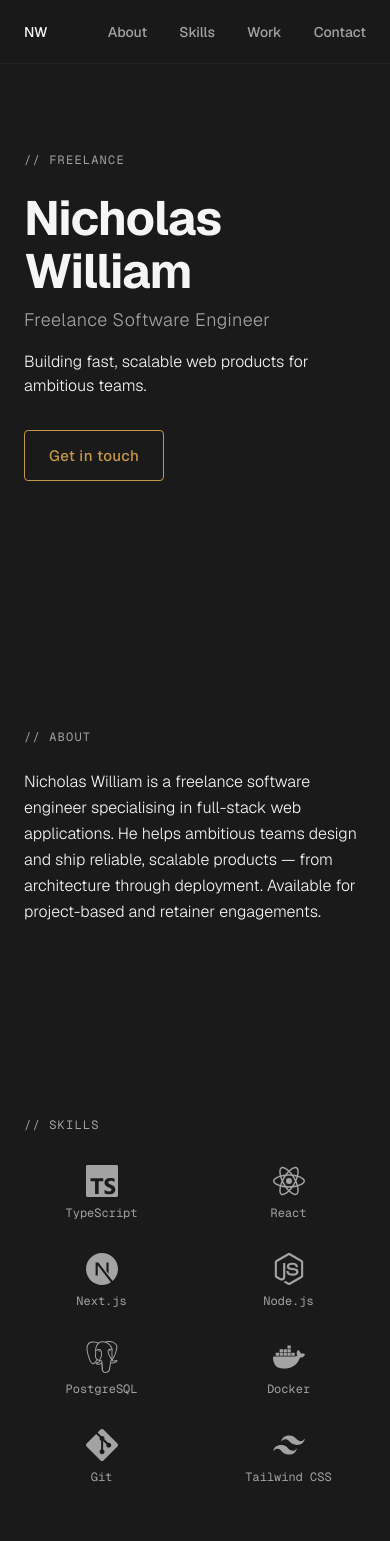
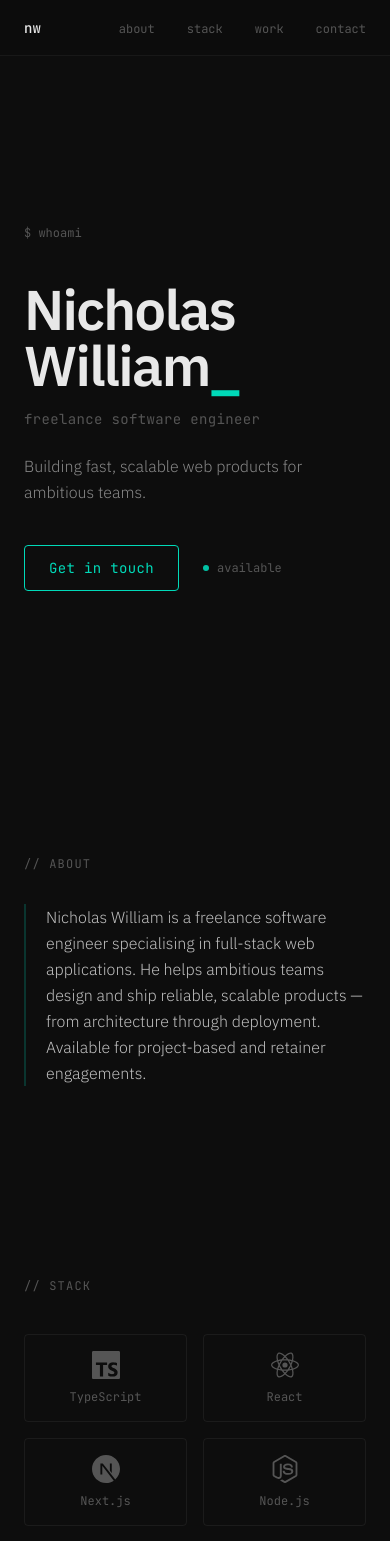
Before and after one commit to gale2307/my-portfolio, a Next.js app: page / in a window 390 px wide. Shown: the top 1541 px of the page. Built offline with nearby package versions, Linux system fonts and the light colour scheme; no server answers.

Commit message:
feat: redesign

```diff
--- a/app/globals.css
+++ b/app/globals.css
@@ -1,18 +1,18 @@
 @import "tailwindcss";
 
 @theme {
-  --color-bg: #1a1a1a;
-  --color-surface: #242424;
-  --color-text: #f5f5f5;
-  --color-text-muted: #a3a3a3;
-  --color-accent: #c8964a;
-  --font-sans: var(--font-geist);
-  --font-mono: var(--font-geist-mono);
+  --color-bg: #0d0d0d;
+  --color-surface: #111111;
+  --color-text: #e8e8e8;
+  --color-text-muted: #555555;
+  --color-accent: #00d9b8;
+  --font-sans: var(--font-ibm-plex-sans);
+  --font-mono: var(--font-jetbrains-mono);
 }
 
 html {
-  background-color: #1a1a1a;
-  color: #f5f5f5;
+  background-color: #0d0d0d;
+  color: #e8e8e8;
 }
 
 *,
@@ -22,8 +22,17 @@ html {
 }
 
 body {
-  font-family: var(--font-geist), system-ui, sans-serif;
+  font-family: var(--font-ibm-plex-sans), system-ui, sans-serif;
   font-weight: 300;
   line-height: 1.7;
   -webkit-font-smoothing: antialiased;
 }
+
+@keyframes blink {
+  0%, 100% { opacity: 1; }
+  50% { opacity: 0; }
+}
+
+.cursor-blink {
+  animation: blink 1.2s step-end infinite;
+}
--- a/app/layout.tsx
+++ b/app/layout.tsx
@@ -1,17 +1,17 @@
-import { Geist, Geist_Mono } from "next/font/google";
+import { IBM_Plex_Sans, JetBrains_Mono } from "next/font/google";
 import type { Metadata } from "next";
 import "./globals.css";
 
-const geist = Geist({
+const ibmPlexSans = IBM_Plex_Sans({
   subsets: ["latin"],
-  variable: "--font-geist",
-  weight: ["300", "400", "500", "700"],
+  variable: "--font-ibm-plex-sans",
+  weight: ["300", "400", "500", "600"],
 });
 
-const geistMono = Geist_Mono({
+const jetbrainsMono = JetBrains_Mono({
   subsets: ["latin"],
-  variable: "--font-geist-mono",
-  weight: ["400"],
+  variable: "--font-jetbrains-mono",
+  weight: ["400", "500", "700"],
 });
 
 export const metadata: Metadata = {
@@ -41,7 +41,7 @@ export default function RootLayout({
   children: React.ReactNode;
 }) {
   return (
-    <html lang="en" className={`${geist.variable} ${geistMono.variable}`}>
+    <html lang="en" className={`${ibmPlexSans.variable} ${jetbrainsMono.variable}`}>
       <body>
         {children}
         <script
--- a/app/opengraph-image.tsx
+++ b/app/opengraph-image.tsx
@@ -20,36 +20,36 @@ export default function OgImage() {
       >
         <p
           style={{
-            color: '#a3a3a3',
+            color: '#555555',
             fontSize: 18,
             fontFamily: 'monospace',
-            margin: '0 0 16px',
-            letterSpacing: '0.15em',
-            textTransform: 'uppercase',
+            margin: '0 0 24px',
           }}
         >
-          {'// freelance'}
+          $ whoami
         </p>
         <h1
           style={{
-            color: '#f5f5f5',
-            fontSize: 80,
-            fontWeight: 300,
-            margin: '0 0 12px',
+            color: '#e8e8e8',
+            fontSize: 88,
+            fontWeight: 700,
+            margin: '0 0 16px',
             lineHeight: 1,
+            letterSpacing: '-0.03em',
           }}
         >
           Nicholas William
         </h1>
         <p
           style={{
-            color: '#a3a3a3',
-            fontSize: 32,
+            color: '#00d9b8',
+            fontSize: 22,
             fontWeight: 400,
+            fontFamily: 'monospace',
             margin: 0,
           }}
         >
-          Software Engineer
+          freelance software engineer
         </p>
       </div>
     ),
--- a/components/sections/About.tsx
+++ b/components/sections/About.tsx
@@ -6,11 +6,11 @@ export function About() {
     <section id="about" className="py-24">
       <div className="max-w-5xl mx-auto px-6">
         <div className="max-w-2xl">
-          <p className="font-mono text-xs text-[#a3a3a3] tracking-widest uppercase mb-6">
+          <p className="font-mono text-xs text-[#555555] tracking-widest uppercase mb-8">
             {"// about"}
           </p>
           <FadeIn>
-            <p className="text-base font-light text-[#f5f5f5] leading-relaxed">
+            <p className="text-base font-light text-[#c0c0c0] leading-relaxed border-l-2 border-[#00d9b8]/20 pl-5">
               {aboutData.bio}
             </p>
           </FadeIn>
--- a/components/sections/Contact.tsx
+++ b/components/sections/Contact.tsx
@@ -5,14 +5,14 @@ import { socialLinks } from '@/lib/data/contact';
 
 export function Contact() {
   return (
-    <section id="contact" className="py-24">
+    <section id="contact" className="py-24 pb-32">
       <div className="max-w-5xl mx-auto px-6">
         <div className="max-w-lg">
-          <p className="font-mono text-xs text-[#a3a3a3] tracking-widest uppercase mb-4">
+          <p className="font-mono text-xs text-[#555555] tracking-widest uppercase mb-4">
             {'// contact'}
           </p>
           <FadeIn>
-            <p className="text-[#a3a3a3] text-sm mb-8">
+            <p className="text-[#888888] text-sm mb-8">
               Have a project in mind? Get in touch.
             </p>
           </FadeIn>
@@ -26,18 +26,18 @@ export function Contact() {
                 aria-label={socialLinks.github.label}
                 target="_blank"
                 rel="noopener noreferrer"
-                className="text-[#a3a3a3] hover:text-[#f5f5f5] transition-colors duration-200"
+                className="text-[#555555] hover:text-[#e8e8e8] transition-colors duration-200"
               >
-                <FaGithub size={20} />
+                <FaGithub size={18} />
               </a>
               <a
                 href={socialLinks.linkedin.url}
                 aria-label={socialLinks.linkedin.label}
                 target="_blank"
                 rel="noopener noreferrer"
-                className="text-[#a3a3a3] hover:text-[#f5f5f5] transition-colors duration-200"
+                className="text-[#555555] hover:text-[#e8e8e8] transition-colors duration-200"
               >
-                <FaLinkedin size={20} />
+                <FaLinkedin size={18} />
               </a>
             </div>
           </FadeIn>
--- a/components/sections/Hero.tsx
+++ b/components/sections/Hero.tsx
@@ -10,47 +10,54 @@ export function Hero() {
   const anim = (delay: number, duration = 0.5) => ({
     initial: {
       opacity: prefersReducedMotion ? 1 : 0,
-      y: prefersReducedMotion ? 0 : 16,
+      y: prefersReducedMotion ? 0 : 20,
     },
     animate: { opacity: 1, y: 0 },
     transition: { duration, delay: delay / 1000, ease: 'easeOut' as const },
   });
 
   return (
-    <section id="hero" className="h-[75vh] flex flex-col justify-center">
+    <section id="hero" className="min-h-[90vh] pt-14 flex flex-col justify-center">
       <div className="max-w-5xl mx-auto px-6">
-        <div className="max-w-2xl">
+        <div className="max-w-3xl">
           <motion.p
             {...anim(0, 0.4)}
-            className="font-mono text-xs text-[#a3a3a3] tracking-widest uppercase mb-6"
+            className="font-mono text-xs text-[#555555] mb-10"
           >
-            {"// freelance"}
+            $ whoami
           </motion.p>
 
           <motion.h1
             {...anim(100)}
-            className="font-bold text-[#f5f5f5] mb-2"
-            style={{ fontSize: 'clamp(48px, 6vw + 8px, 72px)', lineHeight: 1.1, letterSpacing: '-0.02em' }}
+            className="font-bold text-[#e8e8e8] mb-4"
+            style={{ fontSize: 'clamp(56px, 9vw, 104px)', lineHeight: 1.0, letterSpacing: '-0.03em' }}
           >
-            {heroData.name}
+            Nicholas
+            <br />
+            William
+            <span className="text-[#00d9b8] cursor-blink" aria-hidden="true">_</span>
           </motion.h1>
 
           <motion.p
-            {...anim(200)}
-            className="text-lg font-light text-[#a3a3a3] tracking-wide mb-4"
+            {...anim(220, 0.4)}
+            className="font-mono text-sm text-[#555555] tracking-wide mb-6"
           >
-            Freelance Software Engineer
+            freelance software engineer
           </motion.p>
 
           <motion.p
-            {...anim(300)}
-            className="text-base font-light text-[#f5f5f5] mb-8"
+            {...anim(380)}
+            className="text-base font-light text-[#888888] max-w-lg mb-10 leading-relaxed"
           >
             {heroData.tagline}
           </motion.p>
 
-          <motion.div {...anim(450, 0.4)}>
+          <motion.div {...anim(520, 0.4)} className="flex items-center gap-6">
             <Button href="#contact">Get in touch</Button>
+            <div className="flex items-center gap-2">
+              <span className="w-1.5 h-1.5 rounded-full bg-[#00d9b8] animate-pulse" />
+              <span className="font-mono text-xs text-[#555555]">available</span>
+            </div>
           </motion.div>
         </div>
       </div>
--- a/components/sections/Skills.tsx
+++ b/components/sections/Skills.tsx
@@ -7,17 +7,20 @@ export function Skills() {
   return (
     <section id="skills" className="py-24">
       <div className="max-w-5xl mx-auto px-6">
-        <p className="font-mono text-xs text-[#a3a3a3] tracking-widest uppercase mb-8">
-          {"// skills"}
+        <p className="font-mono text-xs text-[#555555] tracking-widest uppercase mb-10">
+          {"// stack"}
         </p>
-        <div className="grid grid-cols-2 sm:grid-cols-4 gap-8 max-w-2xl">
+        <div className="grid grid-cols-2 sm:grid-cols-4 gap-4 max-w-2xl">
           {skills.map((skill, index) => {
             const Icon = skill.icon;
             return (
-              <FadeIn key={skill.name} delay={index * 0.08}>
-                <div className="flex flex-col items-center gap-2">
-                  <Icon size={32} color="#a3a3a3" />
-                  <span className="text-xs font-mono text-[#a3a3a3]">
+              <FadeIn key={skill.name} delay={index * 0.07}>
+                <div className="group flex flex-col items-center gap-2.5 p-4 border border-white/[0.06] hover:border-[#00d9b8]/30 rounded-sm transition-colors duration-200 cursor-default">
+                  <Icon
+                    size={28}
+                    className="text-[#555555] group-hover:text-[#00d9b8] transition-colors duration-200"
+                  />
+                  <span className="text-xs font-mono text-[#555555] group-hover:text-[#888888] transition-colors duration-200">
                     {skill.name}
                   </span>
                 </div>
--- a/components/ui/Button.tsx
+++ b/components/ui/Button.tsx
@@ -11,7 +11,7 @@ export function Button({ href, children, className }: ButtonProps) {
     <a
       href={href}
       className={[
-        "inline-block border border-[#c8964a] text-[#c8964a] px-6 py-3 rounded-sm tracking-wide text-[15px] font-medium transition-colors duration-200 hover:bg-[#c8964a]/10 focus-visible:outline-none focus-visible:ring-2 focus-visible:ring-[#c8964a] focus-visible:ring-offset-2 focus-visible:ring-offset-[#1a1a1a]",
+        "inline-block border border-[#00d9b8] text-[#00d9b8] px-6 py-3 rounded-sm tracking-wide text-sm font-mono transition-colors duration-200 hover:bg-[#00d9b8]/10 focus-visible:outline-none focus-visible:ring-1 focus-visible:ring-[#00d9b8] focus-visible:ring-offset-2 focus-visible:ring-offset-[#0d0d0d]",
         className,
       ]
         .filter(Boolean)
--- a/components/ui/NavBar.tsx
+++ b/components/ui/NavBar.tsx
@@ -1,48 +1,33 @@
 "use client";
+
+const navLinks = [
+  { href: '#about', label: 'about' },
+  { href: '#skills', label: 'stack' },
+  { href: '#work', label: 'work' },
+  { href: '#contact', label: 'contact' },
+];
 
 export function NavBar() {
   return (
-    <header className="fixed top-0 left-0 right-0 z-50 h-16 bg-[#1a1a1a]/80 backdrop-blur-md border-b border-white/5">
+    <header className="fixed top-0 left-0 right-0 z-50 h-14 bg-[#0d0d0d]/85 backdrop-blur-md border-b border-white/[0.05]">
       <nav className="max-w-5xl mx-auto px-6 h-full flex items-center justify-between">
         <a
           href="#top"
-          className="text-sm font-medium text-[#f5f5f5] hover:text-[#c8964a] transition-colors duration-200"
+          className="font-mono text-sm font-medium text-[#e8e8e8] hover:text-[#00d9b8] transition-colors duration-200"
         >
-          NW
+          nw
         </a>
         <ul className="flex items-center gap-8 list-none m-0 p-0">
-          <li>
-            <a
-              href="#about"
-              className="text-sm font-medium text-[#a3a3a3] hover:text-[#c8964a] transition-colors duration-200 focus-visible:outline-none focus-visible:ring-2 focus-visible:ring-[#c8964a] rounded-sm"
-            >
-              About
-            </a>
-          </li>
-          <li>
-            <a
-              href="#skills"
-              className="text-sm font-medium text-[#a3a3a3] hover:text-[#c8964a] transition-colors duration-200 focus-visible:outline-none focus-visible:ring-2 focus-visible:ring-[#c8964a] rounded-sm"
-            >
-              Skills
-            </a>
-          </li>
-          <li>
-            <a
-              href="#work"
-              className="text-sm font-medium text-[#a3a3a3] hover:text-[#c8964a] transition-colors duration-200 focus-visible:outline-none focus-visible:ring-2 focus-visible:ring-[#c8964a] rounded-sm"
-            >
-              Work
-            </a>
-          </li>
-          <li>
-            <a
-              href="#contact"
-              className="text-sm font-medium text-[#a3a3a3] hover:text-[#c8964a] transition-colors duration-200 focus-visible:outline-none focus-visible:ring-2 focus-visible:ring-[#c8964a] rounded-sm"
-            >
-              Contact
-            </a>
-          </li>
+          {navLinks.map(({ href, label }) => (
+            <li key={href}>
+              <a
+                href={href}
+                className="font-mono text-xs text-[#555555] hover:text-[#00d9b8] transition-colors duration-200 focus-visible:outline-none focus-visible:ring-1 focus-visible:ring-[#00d9b8] rounded-sm"
+              >
+                {label}
+              </a>
+            </li>
+          ))}
         </ul>
       </nav>
     </header>
```
Also changed, not shown: components/sections/Clients.tsx (+6 -6 lines), components/sections/Testimonials.tsx (+14 -14 lines), components/ui/ContactForm.tsx (+8 -8 lines).
